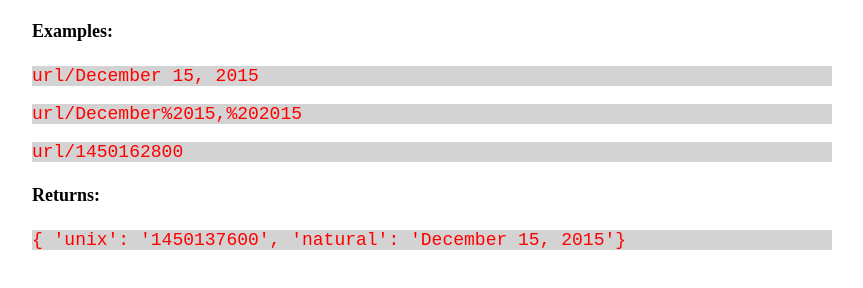
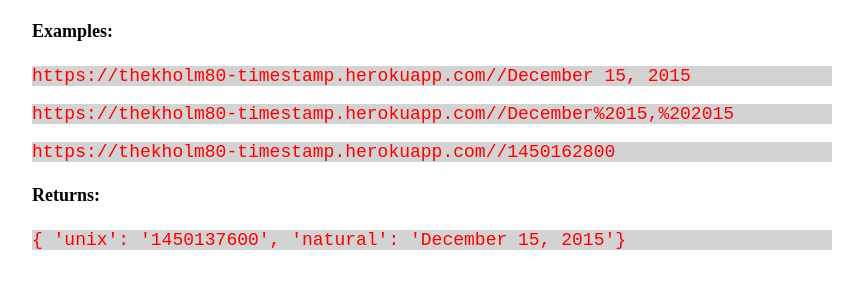
Before and after one commit to thekholm80/timestamp, a website: page public/index.html in a window 1280 px wide. Shown: the part 242-530 px from the top of the page, without its empty margins (216-1079 px from the left). Drawn offline with Linux system fonts and the light colour scheme.

Commit message:
Fixed URL in html

```diff
--- a/public/index.html
+++ b/public/index.html
@@ -11,9 +11,9 @@
       <div class='content'>
         <h3>Pass any date in your API call and get back JSON with unix and natural date formatting.</h3>
         <h4>Examples:</h4>
-        <p>url/December 15, 2015</p>
-        <p>url/December%2015,%202015</p>
-        <p>url/1450162800</p>
+        <p>https://thekholm80-timestamp.herokuapp.com//December 15, 2015</p>
+        <p>https://thekholm80-timestamp.herokuapp.com//December%2015,%202015</p>
+        <p>https://thekholm80-timestamp.herokuapp.com//1450162800</p>
         <h4>Returns:</h4>
         <p>{ 'unix': '1450137600', 'natural': 'December 15, 2015'}</p>
       </div>
```
